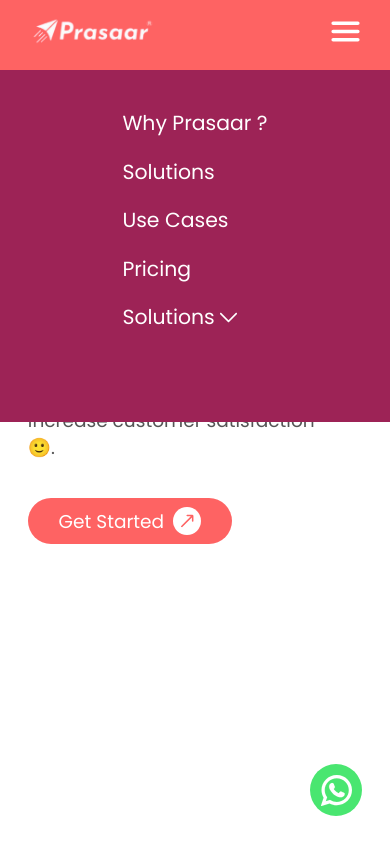
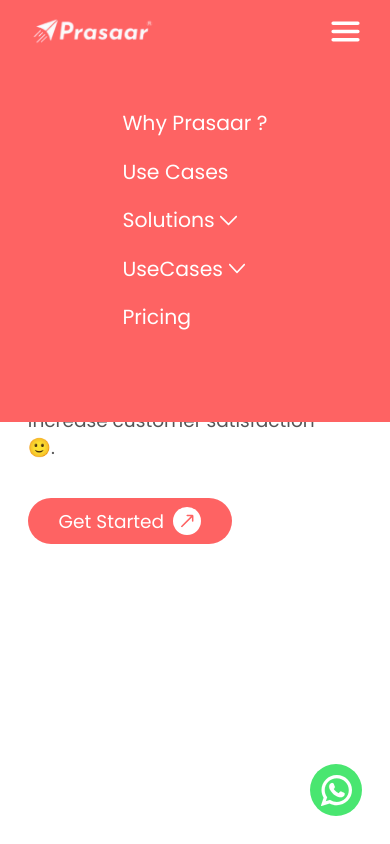
Before and after one commit to Prasaar990/Prasaar, a React (Vite) app: page / in a window 390 px wide. Both pictures are taken after a click on the button 345 px from the left and 31 px from the top of the page. Shown: the top 844 px of the page. Built offline with nearby package versions, Linux system fonts and the light colour scheme.

Commit message:
changed color of responsive header

```diff
--- a/src/components/layouts/Header.jsx
+++ b/src/components/layouts/Header.jsx
@@ -31,14 +31,9 @@
             <li>
               <a href="#info">Why Prasaar ?</a>
             </li>
-            <li>
-              <a href="#solutions">Solutions</a>
-            </li>
+
             <li>
               <a href="#testimonials">Use Cases</a>
-            </li>
-            <li>
-              <a href="#pricing">Pricing</a>
             </li>
 
             <li className={styles.dropdownDiv}>
@@ -58,6 +53,27 @@
                   transition={{ duration: 0.3 }}
                 />
               </motion.button>
+            </li>
+            <li className={styles.dropdownDiv}>
+              UseCases
+              <motion.button
+                type="button"
+                className={`${styles.dropdownBtn}`}
+                onClick={() => {
+                  setDropdownSolutions((x) => !x);
+                }}
+              >
+                <motion.img
+                  src="./img/downArrow.svg"
+                  alt="show more options"
+                  className={styles.dropdownIcon}
+                  animate={{ rotate: dropdownSolutions ? 180 : 0 }}
+                  transition={{ duration: 0.3 }}
+                />
+              </motion.button>
+            </li>
+            <li>
+              <a href="#pricing">Pricing</a>
             </li>
           </ul>
         </motion.nav>
--- a/src/styles/Header.module.css
+++ b/src/styles/Header.module.css
@@ -137,7 +137,7 @@
 .headerResponsive {
   width: 100vw;
   height: 50vh;
-  background-color: #9d2356;
+  background-color: var(--color-primary);
   z-index: 5;
   position: fixed;
   display: flex;
@@ -146,6 +146,7 @@
   align-items: center;
   font-size: 2.2rem;
   color: white;
+  z-index: 100;
 }
 
 .headerResponsive ul {
```
